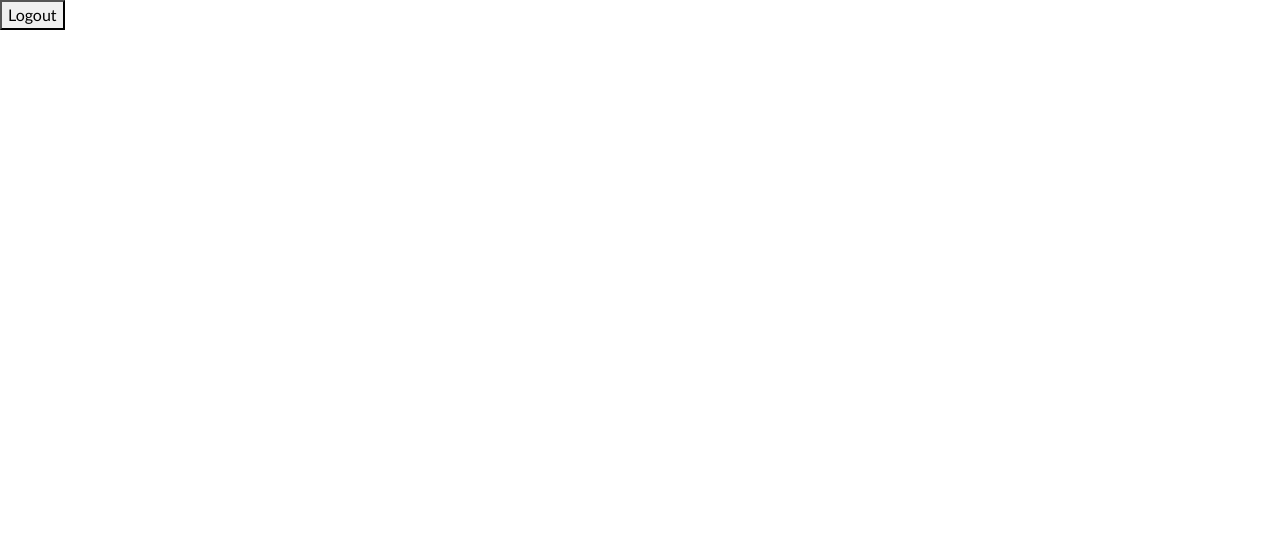
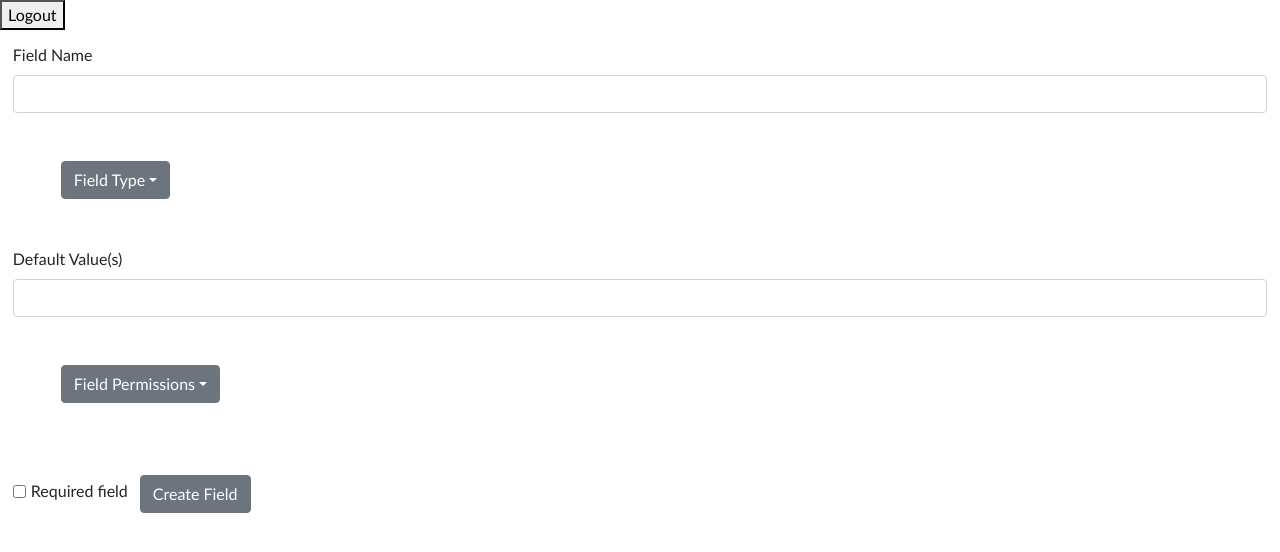
Before and after one commit to BCA-SDB-2022-Tickets-Team/tickets-system, a React (Create React App) app in the folder client/: page /add-custom-field in a window 1280 px wide. Before the commit this address had no page. Shown: the top 552 px of the page. Built offline with nearby package versions, Linux system fonts and the light colour scheme.

Commit message:
Still in-progress. AddCustomField is based on CreateUser setup. Need to finish handleSubmit and test it. Need to familiarize with reactstrap forms so styles can be finished. Need to clean up form setup - seems to have a lot of code that might not be needed.

```diff
--- /dev/null
+++ b/client/src/components/AddCustomField/AddCustomField.css
@@ -0,0 +1,3 @@
+.add-custom-field-container {
+    padding: 1vw;
+}
--- /dev/null
+++ b/client/src/components/AddCustomField/AddCustomField.jsx
@@ -0,0 +1,155 @@
+import React, { useState, useEffect } from 'react';
+import { useNavigate } from 'react-router-dom';
+import { Form, FormGroup, Label, Input, Button, Container, Row, Table, Col } from "reactstrap";
+import {
+    Dropdown,
+    DropdownToggle,
+    DropdownMenu,
+    DropdownItem,
+} from 'reactstrap';
+import "./AddCustomField.css"
+
+const allowedRoles = [4]
+
+const userTypes = ["Assessor", "Requestor"]
+const fieldTypes = ["Text", "Drop-down", "Checkbox"]
+
+
+function CreateCustomField(props) {
+
+    const [name, setName] = useState("")
+    const [fieldType, setFieldType] = useState("Field Type")
+    const [isRequired, setIsRequired] = useState(false)
+    const [defaultValue, setDefaultValue] = useState("")
+    const [reqOrAsr, setReqOrAsr] = useState("Field Permissions")
+    const [dropdownOpen, setDropdownOpen] = useState(false)
+    const [dropdownOpen2, setDropdownOpen2] = useState(false)
+    const [role, setRole] = useState(parseInt(props.sessionRole))
+    const navigate = useNavigate()
+
+    /*     useEffect(() => {
+            if (!allowedRoles.includes(parseInt(props.sessionRole))) {
+                navigate('/')
+            } else {
+                setRole(parseInt(props.sessionRole))
+            }
+        }, []) */
+
+    const toggle = () => setDropdownOpen((prevState) => !prevState);
+    const toggle2 = () => setDropdownOpen2((prevState) => !prevState);
+
+    const onChangeHndler = (e, setter) => {
+        setter(e.target.value)
+    }
+
+    const handleSubmit = e => {
+        e.preventDefault()
+
+        //TODO: convert field type into field type expected by the post route
+
+        let newCustomField = {
+            name: name,
+            fieldType: fieldType,
+            isRequired: isRequired,
+            defaultValue: defaultValue,
+            reqOrAsr: reqOrAsr
+        }
+        let url = 'http://localhost:4000/api/user/add-custom-field'
+        fetch(url, {
+            method: "POST",
+            body: JSON.stringify(newCustomField),
+            headers: new Headers({
+                "Content-Type": "application/json",
+                "Authorization": props.sessionToken
+            })
+        })
+            .then(res => res.json())
+            .then(data => console.log(data))
+    }
+
+    return (
+        <Container fluid className="add-custom-field-container">
+            <Form className="form"
+                inline
+                onSubmit={handleSubmit}>
+                <FormGroup className="mb-2 me-sm-2 mb-sm-0" >
+                    <Label
+                        className="me-sm-2"
+                        for="nem"
+                    >
+                        Field Name
+                    </Label>
+                    <Input
+                        id="Field Name"
+                        name="field name"
+                        type="name"
+                        onChange={(e) => onChangeHndler(e, setName)}
+                    />
+                </FormGroup>
+                <div className="d-flex p-5">
+                    <Dropdown toggle={toggle} direction={"down"} isOpen={dropdownOpen}>
+                        <DropdownToggle caret>
+                            {fieldType}
+                        </DropdownToggle>
+                        <DropdownMenu container="body">
+                            {fieldTypes.map(type => {
+                                return (
+                                    <DropdownItem onClick={() => setFieldType(fieldType)}>
+                                        {type}
+                                    </DropdownItem>
+                                )
+                            })}
+                        </DropdownMenu>
+                    </Dropdown>
+                </div>
+                <FormGroup className="mb-2 me-sm-2 mb-sm-0" >
+                    <Label
+                        className="me-sm-2"
+                        for="defaultValue"
+                    >
+                        Default Value(s)
+                    </Label>
+                    <Input
+                        id="Default Value"
+                        name="Default Value"
+                        type="defaultValue"
+                        onChange={(e) => onChangeHndler(e, setDefaultValue)}
+                    />
+                </FormGroup>
+                <div className="d-flex p-5">
+                    <Dropdown toggle={toggle2} direction={"down"} isOpen={dropdownOpen2}>
+                        <DropdownToggle caret>
+                            {reqOrAsr}
+                        </DropdownToggle>
+                        <DropdownMenu container="body">
+                            {userTypes.map(userType => {
+                                return (
+                                    <DropdownItem onClick={() => setReqOrAsr(reqOrAsr)}>
+                                        {userType}
+                                    </DropdownItem>
+                                )
+                            })}
+                        </DropdownMenu>
+                    </Dropdown>
+                </div>
+
+                <br></br>
+                <FormGroup className="checkbox"
+                    check
+                    inline
+                >
+                    <Input type="checkbox" onClick={() => setIsRequired(!isRequired)} />
+                    <Label check>
+                        Required field
+                    </Label>
+
+                </FormGroup>
+                <Button type='submit'>
+                    Create Field
+                </Button>
+            </Form>
+        </Container>
+    )
+}
+
+export default CreateCustomField
--- a/client/src/components/newTicket/NewTicket.jsx
+++ b/client/src/components/newTicket/NewTicket.jsx
@@ -1,5 +1,5 @@
 import React, { useEffect, useState } from "react";
-import "./newTicket.css";
+import "./NewTicket.css";
 
 function NewTicket() {
   const [allData, setAllData] = useState([]);
--- a/client/src/router.jsx
+++ b/client/src/router.jsx
@@ -5,6 +5,7 @@ import Login from './components/Login/Login';
 import NewTicket from './components/NewTicket/NewTicket';
 import AllTickets from './components/AllTickets/AllTickets';
 import OneTicket from './components/OneTicket/OneTicket';
+import AddCustomField from './components/AddCustomField/AddCustomField';
 
 function Router() {
   const [sessionToken, setSessionToken] = useState(undefined)
@@ -53,6 +54,7 @@ function Router() {
       <Route path='/newticket' element={<NewTicket />} />
       <Route path='/alltickets' element={<AllTickets setTicketID={setTicketID} />} />
       <Route path='/oneticket' element={<OneTicket ticketID={ticketID} />} />
+      <Route path='/add-custom-field' element={<AddCustomField />} />
 
 
     </Routes>
```
Also changed, not shown: 1 other file (tests, documents, lock files or other folders). Lines whose indentation alone changed are shown as unchanged.
